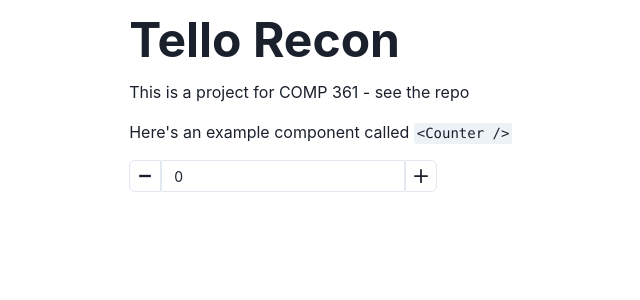
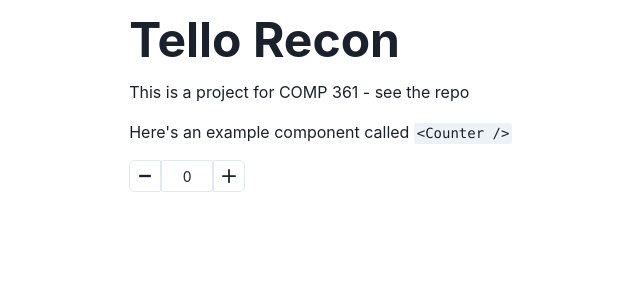
Before and after one commit to MykalMachon/Tello-Recon, a Next.js app in the folder frontend/: page / in a window 1280 px wide. Shown: the top 300 px of the page, without its empty margins (224-864 px from the left). Built offline with nearby package versions, Linux system fonts and the light colour scheme.

Commit message:
feat(frontend): updating counter

```diff
--- a/frontend/components/Counter.tsx
+++ b/frontend/components/Counter.tsx
@@ -20,7 +20,13 @@
         onClick={decrementCount}
         icon={<MinusIcon />}
       />
-      <Input value={count} size="sm" isReadOnly />
+      <Input
+        value={count}
+        size="sm"
+        isReadOnly
+        width="3.25rem"
+        textAlign="center"
+      />
       <IconButton
         aria-label="Increment Counter"
         onClick={incrementCount}
```
